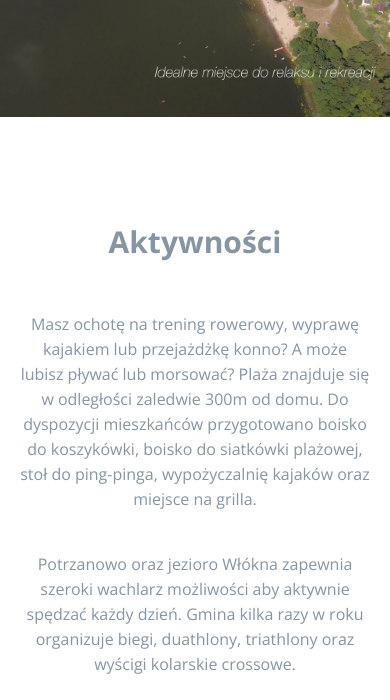
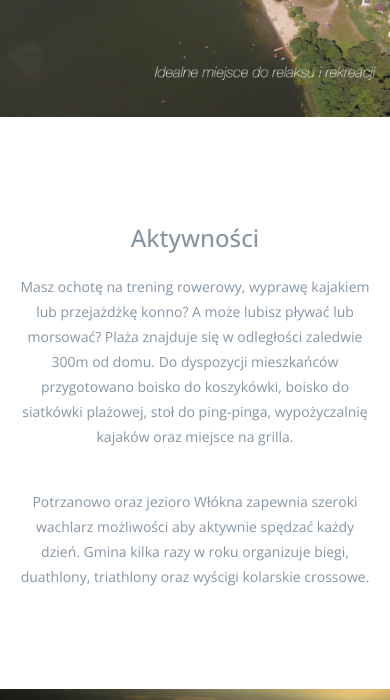
Before and after one commit to AntonOshurek/Potrzanowo, an Astro site: page /aktywnosci in a window 390 px wide. Shown: the part 102-802 px from the top of the page. Built offline with nearby package versions, Linux system fonts and the light colour scheme; Astro itself is replaced by a stand-in of ours.

Commit message:
add mobile font size for text block

```diff
--- a/src/shared/text-block/text-block.scss
+++ b/src/shared/text-block/text-block.scss
@@ -10,26 +10,31 @@
 	grid-template-columns: 1fr;
 	grid-template-rows: repeat(2, max-content);
 	padding: 50px var(--standart-side-padding);
+
+	@media (max-width: $mobile-width) {
+		grid-row-gap: 20px;
+	}
 }
 
 .text-block__title {
 	font-family: var(--basci-font);
-	font-weight: 700;
+	font-weight: 500;
 	font-size: 30px;
 	text-align: center;
 	color: var(--secondary-text);
+
+	@media (max-width: $mobile-width) {
+		font-size: 24px;
+	}
 }
 
 .text-block__items {
-	// display: flex;
-	// justify-self: center;
 	display: grid;
 	grid-template-columns: 1fr 1fr;
 	max-width: 800px;
 	gap: 40px;
 
 	@media (max-width: $mobile-width) {
-		// flex-direction: column;
 		grid-template-columns: 1fr;
 
 		.text-block__items-text {
@@ -45,6 +50,10 @@
 	line-height: 25px;
 	color: var(--secondary-text);
 
+	@media (max-width: $mobile-width) {
+		font-size: 14px;
+	}
+
 	&--left {
 		text-align: right;
 	}
```
